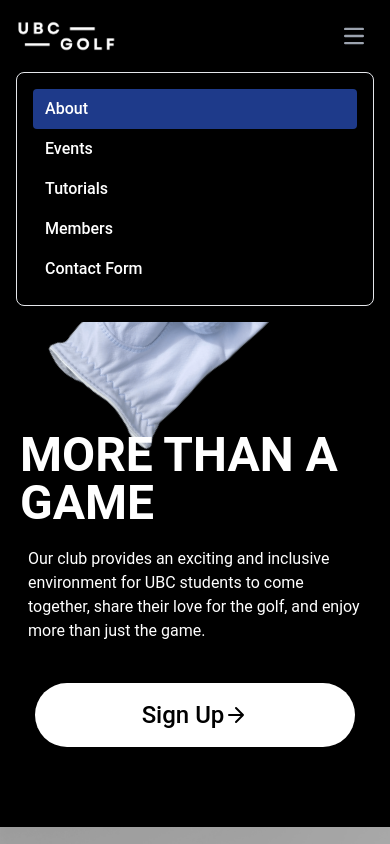
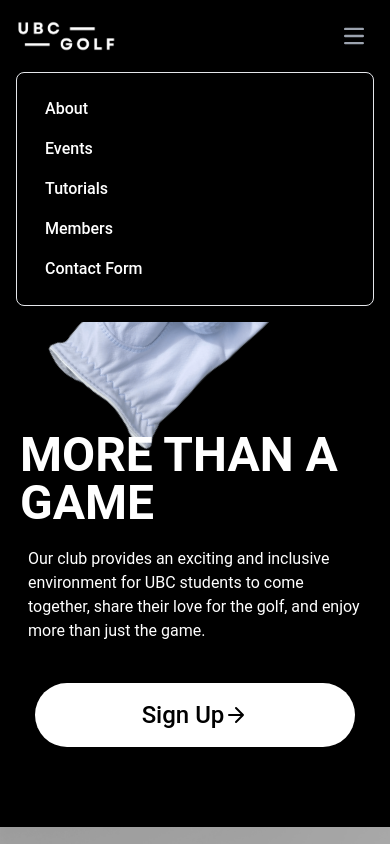
Before and after one commit to lucasdelvillar/ubc-golf, a React (Create React App) app: page / in a window 390 px wide. Both pictures are taken after a click on the button "Open navigation bar". Shown: the top 844 px of the page. Built offline with nearby package versions, Linux system fonts and the light colour scheme.

Commit message:
Fixed mobile navbar hover color

```diff
--- a/src/components/navbar.js
+++ b/src/components/navbar.js
@@ -40,7 +40,7 @@ function NavBar(props) {
                 <div className={`items-center justify-between w-full md:flex md:w-auto bg-black ${isMenuOpen ? '' : 'hidden'}`} id="navbar-sticky">
                     <ul className="flex flex-col p-4 md:p-0 mt-4 font-medium border rounded-lg md:space-x-8 rtl:space-x-reverse md:flex-row md:mt-0 md:border-0">
                         <li>
-                            <a href={`#${props.aboutLink}`} className="block py-2 px-3 text-white bg-blue-900 rounded md:bg-transparent md:text-white md:p-0 md:hover:underline underline-offset-4 md:hover:decoration-green-neon md:hover:bg-transparent" aria-current="page">About</a> {/*md:underline underline-offset-4 md:decoration-green-neon */}
+                            <a href={`#${props.aboutLink}`} className="block py-2 px-3 text-white rounded hover:bg-gray-700 md:bg-transparent md:text-white md:p-0 md:hover:underline underline-offset-4 md:hover:decoration-green-neon md:hover:bg-transparent" aria-current="page">About</a> {/*md:underline underline-offset-4 md:decoration-green-neon */}
                         </li>
                         <li>
                             {/* mobile first approach, default styles are for small viewport, while adding custome styles for larger ones */}
```
